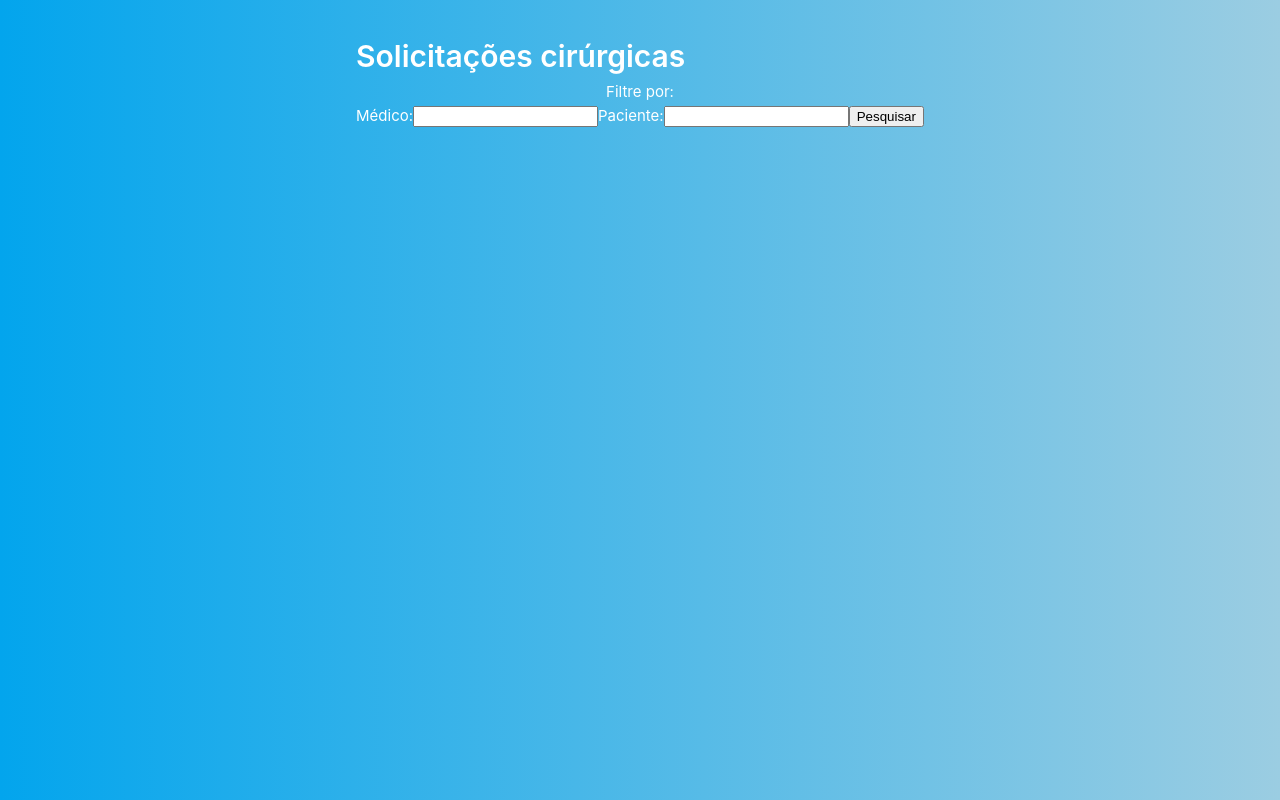
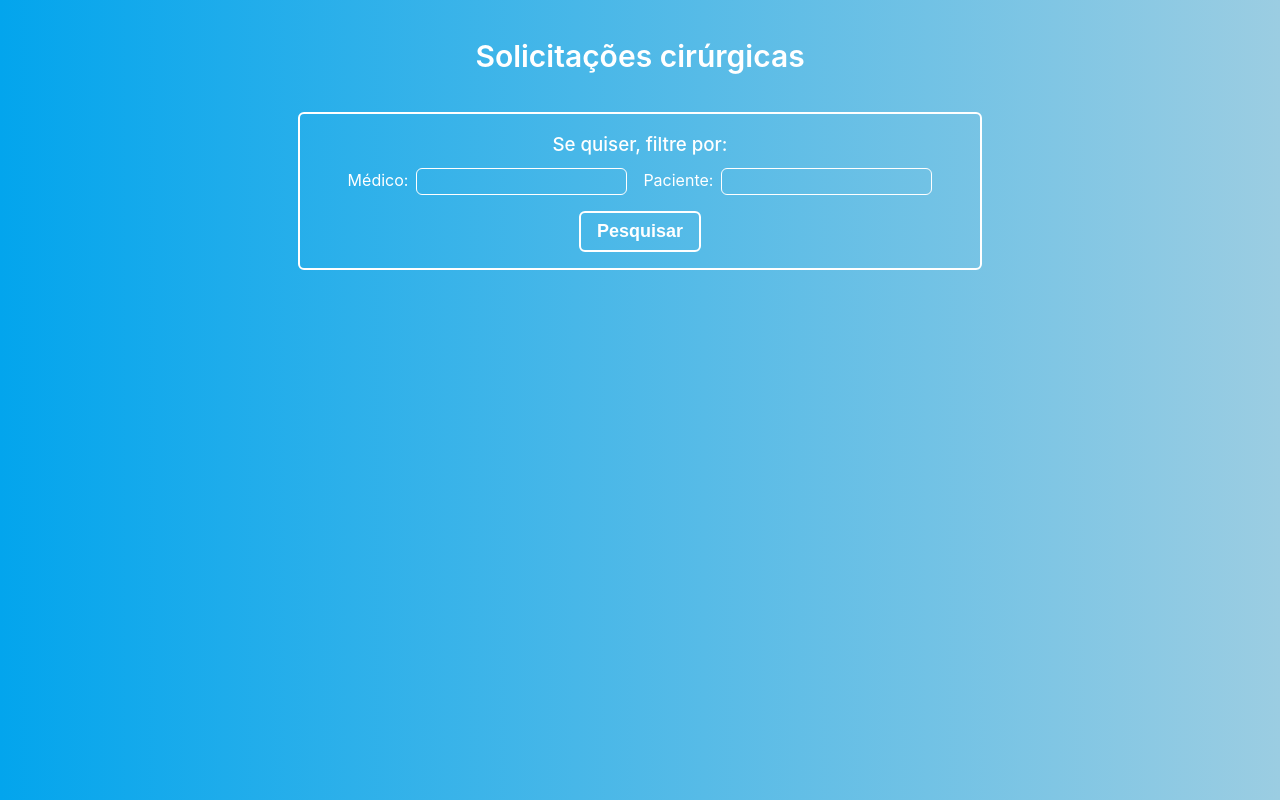
Before and after one commit to lpsc1/case-Finx, a Vue app: page / in a window 1280 px wide. Built offline with nearby package versions, Linux system fonts and the light colour scheme.

Commit message:
feat(feature/filter): create filter layout

```diff
--- a/src/App.vue
+++ b/src/App.vue
@@ -2,31 +2,17 @@
 import { ref } from "vue";
 import Filter from "./components/Filter.vue";
 import TheWelcome from "./components/TheWelcome.vue";
-
-const show = ref(false);
-
-function toggleShow() {
-  console.log("oi");
-  show.value = !show.value;
-}
 </script>
 
 <template>
   <header>
     <h1>Solicitações cirúrgicas</h1>
-    <!-- <img alt="Vue logo" class="logo" src="./assets/logo.svg" width="125" height="125" />
-
-    <div class="wrapper">
-      <HelloWorld msg="You did it!" />
-      <button @click="toggleShow">Toggle</button>
-      <p>Opa</p>
-    </div> -->
-    <Filter />
+    <div>
+      <Filter />
+    </div>
   </header>
 
-  <main>
-    <!-- <TheWelcome /> -->
-  </main>
+  <main></main>
 </template>
 
 
@@ -37,17 +23,13 @@ header {
   flex-direction: column;
   align-content: center;
   justify-content: center;
-  height: max-content;
   padding: 2rem 0;
+  place-items: center;
 }
 
 header h1 {
   font-weight: 600;
-}
-
-.logo {
-  display: block;
-  margin: 0 auto 2rem;
+  margin-bottom: 2rem;
 }
 
 @media (min-width: 1024px) {
--- a/src/assets/main.css
+++ b/src/assets/main.css
@@ -1,9 +1,8 @@
 @import './base.css';
 
 #app {
-  max-width: 1280px;
+  /* max-width: 1280px; */
   margin: 0 auto;
-  padding: 2rem;
   font-weight: normal;
 }
 
@@ -11,12 +10,4 @@
 }
 
 @media (min-width: 1024px) {
-  body {
-    display: flex;
-  }
-
-  #app {
-    display: flex;
-    padding: 0 2rem;
-  }
 }
--- a/src/components/Filter.vue
+++ b/src/components/Filter.vue
@@ -4,26 +4,62 @@ import { ref } from "vue";
 
 <template>
   <div class="filterContainer">
-    <p class="flexBox">Filtre por:</p>
-    <div class="flexBox">
-      <div class="flexBox">
+    <h3 class="flexBox" style="margin-bottom: 0.5rem; font-weight: 500;">Se quiser, filtre por:</h3>
+    <div class="flexBox" style="gap: 1rem;">
+      <div class="flexBox" style="gap: .5rem;">
         <p>Médico:</p>
         <input />
       </div>
-      <div class="flexBox">
+      <div class="flexBox" style="gap: .5rem;">
         <p>Paciente:</p>
         <input />
       </div>
+    </div>
+    <div class="flexBox" style="margin-top: 1rem;">
       <button>Pesquisar</button>
     </div>
   </div>
 </template>
 
 <style scoped>
+.filterContainer {
+  padding: 1rem 3rem;
+  border-radius: 6px;
+  border: 2px solid white;
+  font-size: 16px;
+}
+ input {
+  border: 1px solid white;
+  border-radius: 6px;
+  color: white;
+  background: transparent;
+  padding: .3rem 1rem;
+ }
 
-.filterContainer {
+ input:focus {
+  outline: none;
+  border: 2px solid white;
+  font-size: 14px;
+  font-weight: 500;
+ }
 
+ button {
+  padding: .5rem 1rem;
+  color: white;
+  background: transparent ;
+  border: 2px solid white;
+  font-weight: 600;
+  border-radius: 6px;
+  font-size: 18px;
+  cursor: pointer;
 }
+
+button:hover {
+  transform: scale(1.05);
+  transition: .1s linear;
+  color: #03a5ed;
+  background: white;
+ }
 
 .flexBox {
   display: flex;
```
